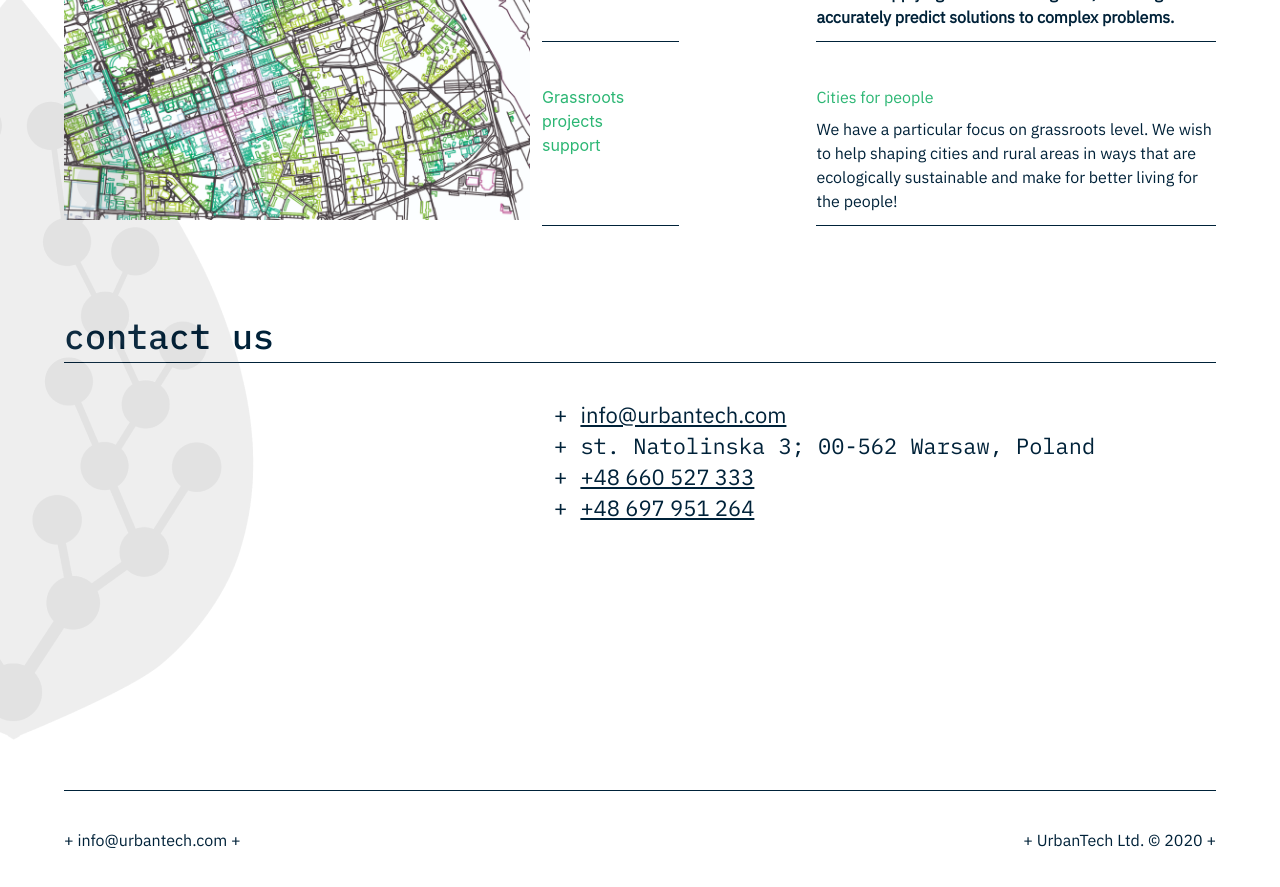
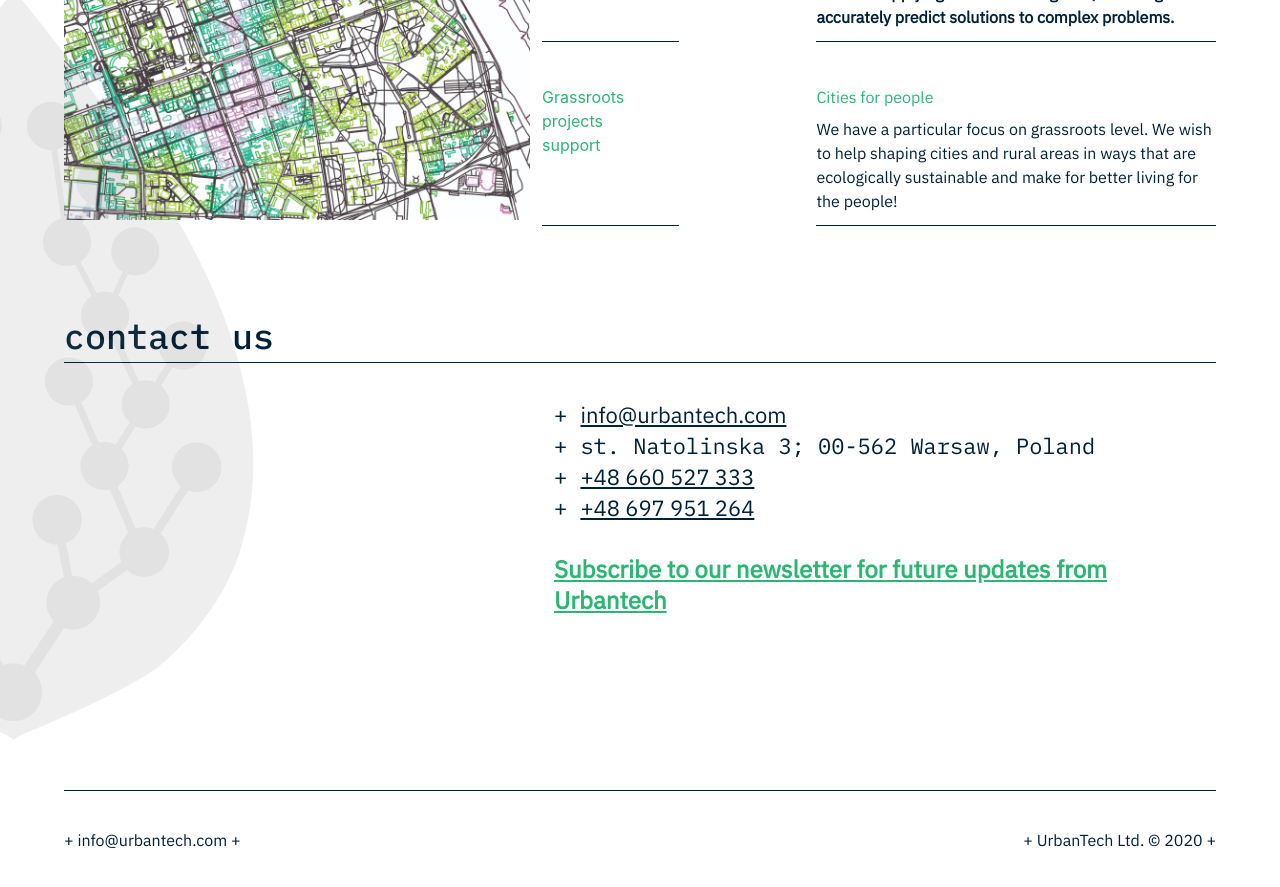
Before and after one commit to urbntch/website, a Jekyll site: the page built from index.html, in a window 1280 px wide and 900 px high, scrolled down 2745 px. Shown: the top 887 px of the window. Built offline with Jekyll 4.4.1, drawn with Linux system fonts in a browser that asks for light colours.

Commit message:
mailchimp

```diff
--- a/_layouts/default.html
+++ b/_layouts/default.html
@@ -56,6 +56,7 @@
                             + <span>st. Natolinska 3; 00-562 Warsaw, Poland</span><br />
                             + <a class="underline" href="tel:+48660527333" target="_blank">+48 660 527 333</a><br />
                             + <a class="underline" href="tel:+48697951264" target="_blank">+48 697 951 264</a><br />
+                            <a class="article-head" href="http://eepurl.com/hvE4av" target="_blank"> <br />Subscribe to our newsletter for future updates from Urbantech</a>
                         </div>
                     </div>
                 </div>
```
